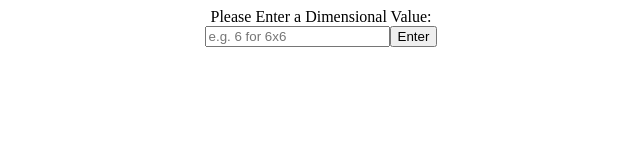
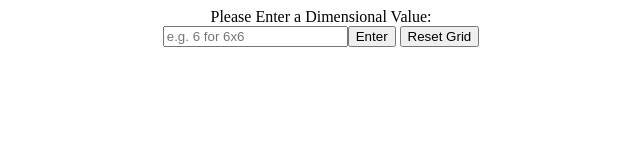
Before and after one commit to vema15/Etch-a-Sketch, a plain HTML site: page index.html in a window 1280 px wide. Shown: the whole page, without its empty margins (319-959 px from the left). Drawn offline with Linux system fonts and the light colour scheme.

Commit message:
Added reset button

```diff
--- a/index.html
+++ b/index.html
@@ -14,7 +14,10 @@
         <div>Please Enter a Dimensional Value:</div>
         <div class="input-suite">
             <input type="text" placeholder="e.g. 6 for 6x6" id="dimension-input">
+        <div class="btn-suite">
             <button id="dimension-input-btn">Enter</button>
+            <button id="reset-btn">Reset Grid</button>
+        </div>
         </div>
 
     </div>
```
